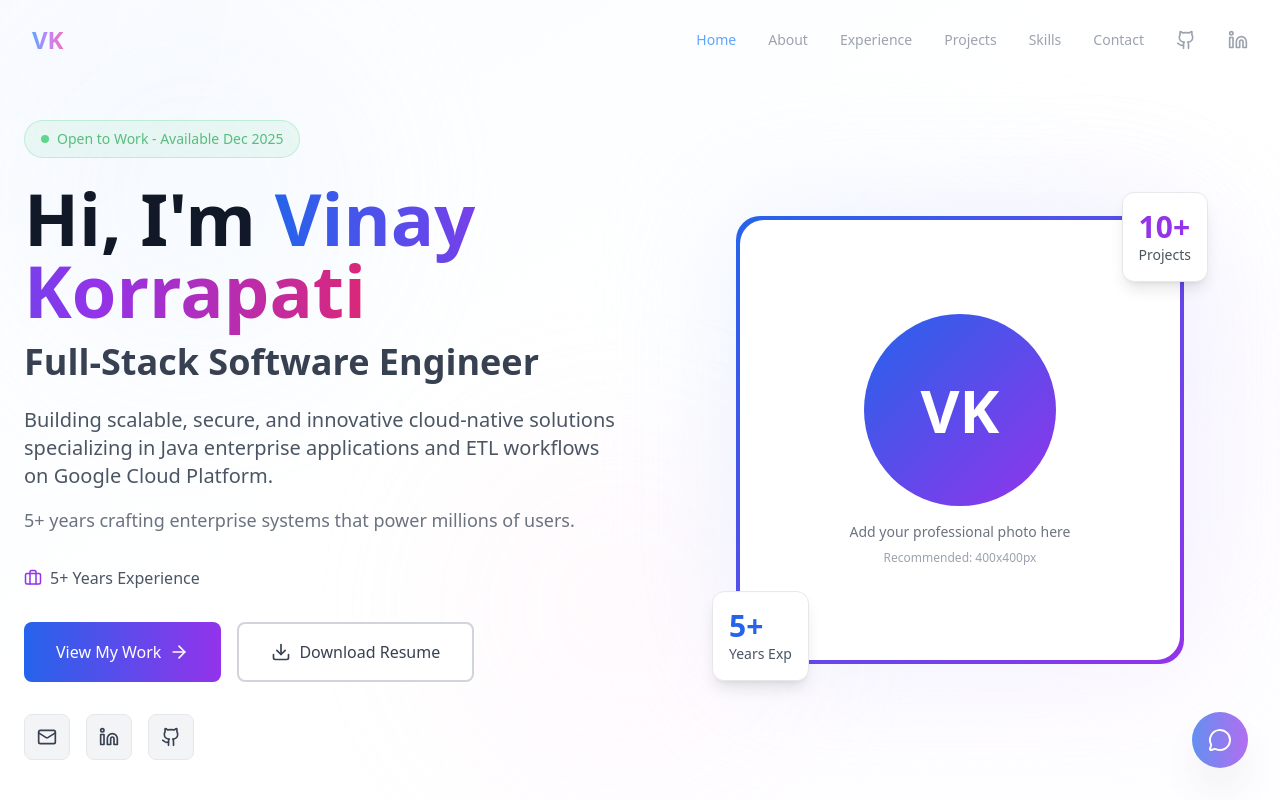
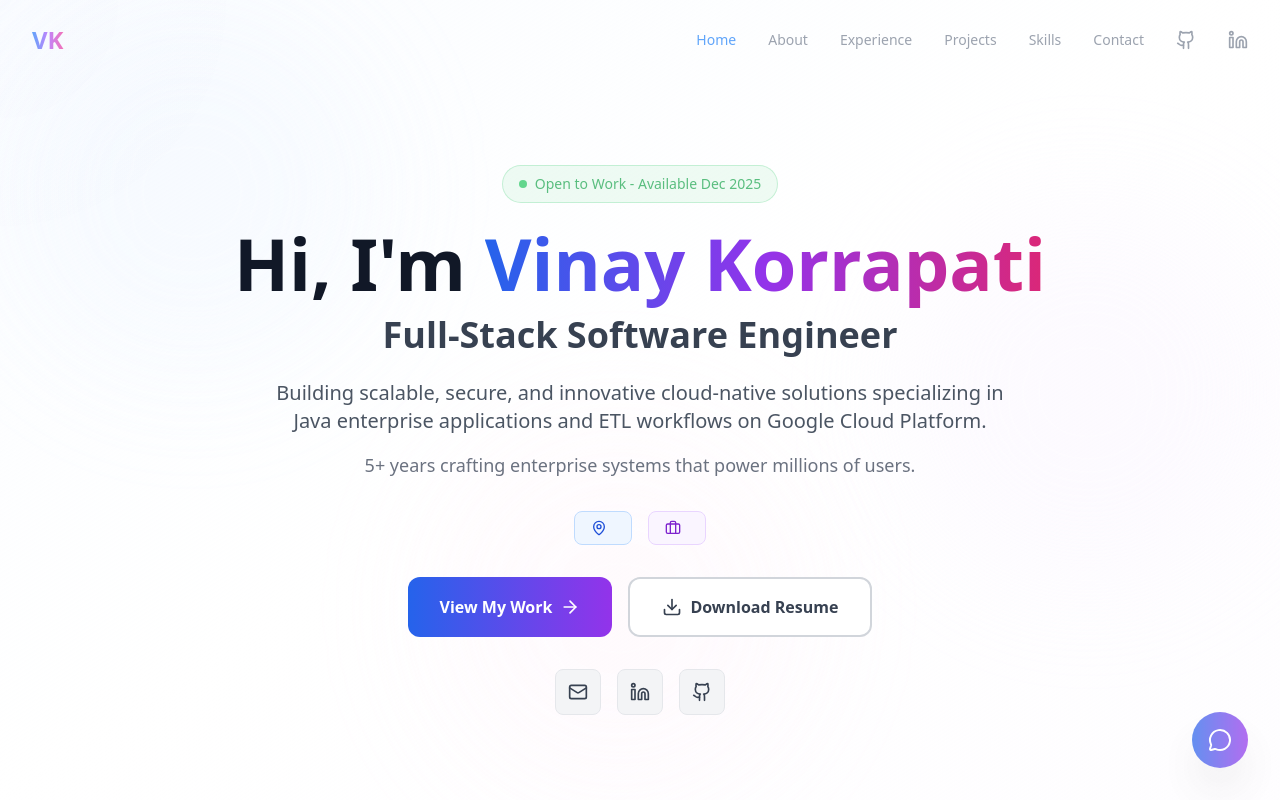
Before and after one commit to vinay9977/vinay-portfolio, a React (Create React App) app: page / in a window 1280 px wide. Shown: the top 800 px of the page. Built offline with nearby package versions, Linux system fonts and the light colour scheme.

Commit message:
Remove photo section from Hero component and update dependencies

```diff
--- a/package.json
+++ b/package.json
@@ -41,6 +41,9 @@
     ]
   },
   "devDependencies": {
-    "gh-pages": "^6.3.0"
+    "autoprefixer": "^10.4.21",
+    "gh-pages": "^6.3.0",
+    "postcss": "^8.5.6",
+    "tailwindcss": "^4.1.16"
   }
 }
--- a/src/components/Hero.js
+++ b/src/components/Hero.js
@@ -5,11 +5,10 @@ import { personalInfo } from '../data/personalInfo';
 export const Hero = ({ scrollToSection }) => {
   return (
     <section id="home" className="min-h-screen flex items-center justify-center px-6 pt-20">
-      <div className="max-w-7xl mx-auto w-full">
-        <div className="grid lg:grid-cols-2 gap-12 items-center">
+      <div className="max-w-4xl mx-auto w-full">
 
-          {/* Left Column - Text Content */}
-          <div className="text-left">
+        {/* Centered Text Content */}
+        <div className="text-center">
           {/* Open to Work Badge */}
           <div className="mb-6 inline-flex items-center gap-2 px-4 py-2 bg-green-500/10 border border-green-500/30 rounded-full text-green-600 text-sm font-medium backdrop-blur-sm animate-pulse">
             <span className="w-2 h-2 bg-green-500 rounded-full"></span>
@@ -27,36 +26,39 @@ export const Hero = ({ scrollToSection }) => {
             {personalInfo.title}
           </h2>
 
-            <p className="text-lg md:text-xl text-gray-600 mb-4 leading-relaxed max-w-2xl">
+          <p className="text-lg md:text-xl text-gray-600 mb-4 leading-relaxed max-w-3xl mx-auto">
             {personalInfo.tagline}
           </p>
 
-            <p className="text-base md:text-lg text-gray-500 mb-8 leading-relaxed max-w-2xl">
+          <p className="text-base md:text-lg text-gray-500 mb-8 leading-relaxed max-w-3xl mx-auto">
             {personalInfo.subtitle}
           </p>
 
-            {/* Status */}
-            <div className="flex flex-wrap gap-4 mb-8 text-gray-600">
-              <div className="flex items-center gap-2">
-                <Briefcase size={18} className="text-purple-600" />
-                <span>5+ Years Experience</span>
+          {/* Status Badges */}
+          <div className="flex flex-wrap justify-center gap-4 mb-8">
+            <div className="flex items-center gap-2 px-4 py-2 bg-blue-50 border border-blue-200 rounded-lg text-blue-700">
+              <MapPin size={16} />
+              <span className="text-sm font-medium">{personalInfo.location}</span>
+            </div>
+            <div className="flex items-center gap-2 px-4 py-2 bg-purple-50 border border-purple-200 rounded-lg text-purple-700">
+              <Briefcase size={16} />
+              <span className="text-sm font-medium">{personalInfo.experience}</span>
             </div>
           </div>
 
-            {/* CTA Buttons */}
-            <div className="flex flex-wrap gap-4 mb-8">
+          {/* Call to Action Buttons */}
+          <div className="flex flex-wrap justify-center gap-4 mb-8">
             <button
               onClick={() => scrollToSection('projects')}
-                className="group px-8 py-4 bg-gradient-to-r from-blue-600 to-purple-600 text-white rounded-lg font-medium hover:shadow-xl hover:shadow-blue-500/50 transition-all duration-300 flex items-center gap-2 hover:scale-105"
+              className="group flex items-center gap-2 px-8 py-4 bg-gradient-to-r from-blue-600 to-purple-600 text-white rounded-xl font-semibold hover:shadow-2xl hover:shadow-blue-500/50 transition-all duration-300 hover:scale-105"
             >
               View My Work
               <ArrowRight size={20} className="group-hover:translate-x-1 transition-transform" />
             </button>
-
             <a
-                href={`${process.env.PUBLIC_URL}/Vinay_Resume.pdf`}
-                download="Vinay_Korrapati_Resume.pdf"
-                className="group px-8 py-4 bg-white border-2 border-gray-300 text-gray-700 rounded-lg font-medium hover:border-blue-600 hover:text-blue-600 hover:shadow-lg transition-all duration-300 flex items-center gap-2 hover:scale-105"
+              href={personalInfo.resumeLink}
+              download
+              className="flex items-center gap-2 px-8 py-4 bg-white border-2 border-gray-300 text-gray-700 rounded-xl font-semibold hover:border-blue-500 hover:text-blue-600 hover:shadow-lg transition-all duration-300 hover:scale-105"
             >
               <Download size={20} />
               Download Resume
@@ -64,9 +66,9 @@ export const Hero = ({ scrollToSection }) => {
           </div>
 
           {/* Social Links */}
-            <div className="flex gap-4">
+          <div className="flex justify-center gap-4">
             <a
-                href={`mailto:${personalInfo.contact.email}`}
+              href={`mailto:${personalInfo.email}`}
               className="p-3 bg-gray-100 hover:bg-blue-100 border border-gray-200 hover:border-blue-300 rounded-lg transition-all duration-300 hover:scale-110"
               aria-label="Email"
             >
@@ -93,41 +95,6 @@ export const Hero = ({ scrollToSection }) => {
           </div>
         </div>
 
-          {/* Right Column - Professional Image/Visual */}
-          <div className="relative lg:block">
-            <div className="relative w-full max-w-md mx-auto">
-              {/* Animated Background Elements */}
-              <div className="absolute inset-0 bg-gradient-to-br from-blue-100 to-purple-100 rounded-3xl blur-3xl opacity-30 animate-pulse"></div>
-
-              {/* Image Placeholder - Replace with actual photo */}
-              <div className="relative bg-gradient-to-br from-blue-600 to-purple-600 rounded-3xl p-1 hover:scale-105 transition-transform duration-300">
-                <div className="bg-white rounded-3xl p-8 flex items-center justify-center aspect-square">
-                  {/* Replace this div with an actual img tag when you have a photo */}
-                  <div className="text-center">
-                    <div className="w-48 h-48 mx-auto bg-gradient-to-br from-blue-600 to-purple-600 rounded-full flex items-center justify-center mb-4">
-                      <span className="text-6xl font-bold text-white">{personalInfo.initials}</span>
-                    </div>
-                    <p className="text-gray-500 text-sm">Add your professional photo here</p>
-                    <p className="text-gray-400 text-xs mt-2">Recommended: 400x400px</p>
-                  </div>
-                  {/* When you have a photo, replace above with: */}
-                  {/* <img src="/path/to/photo.jpg" alt="Vinay Korrapati" className="w-full h-full object-cover rounded-2xl" /> */}
-                </div>
-              </div>
-
-              {/* Floating Stats Cards */}
-              <div className="absolute -bottom-6 -left-6 bg-white rounded-xl shadow-lg p-4 border border-gray-200 animate-float">
-                <div className="text-3xl font-bold text-blue-600">5+</div>
-                <div className="text-sm text-gray-600">Years Exp</div>
-              </div>
-
-              <div className="absolute -top-6 -right-6 bg-white rounded-xl shadow-lg p-4 border border-gray-200 animate-float" style={{animationDelay: '1s'}}>
-                <div className="text-3xl font-bold text-purple-600">10+</div>
-                <div className="text-sm text-gray-600">Projects</div>
-              </div>
-            </div>
-          </div>
-        </div>
       </div>
     </section>
   );
```
Also changed, not shown: 1 other file (tests, documents, lock files or other folders). Lines whose indentation alone changed are shown as unchanged.
